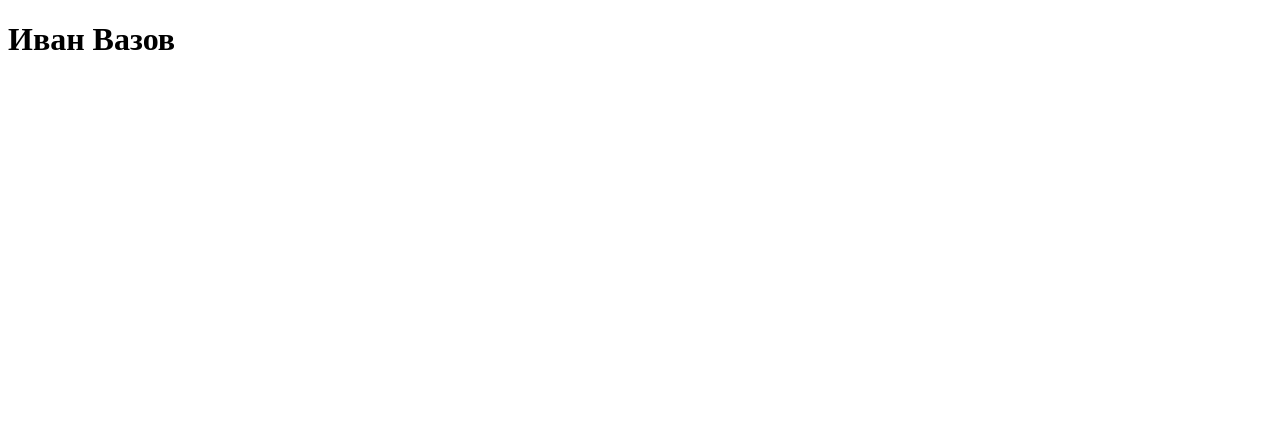
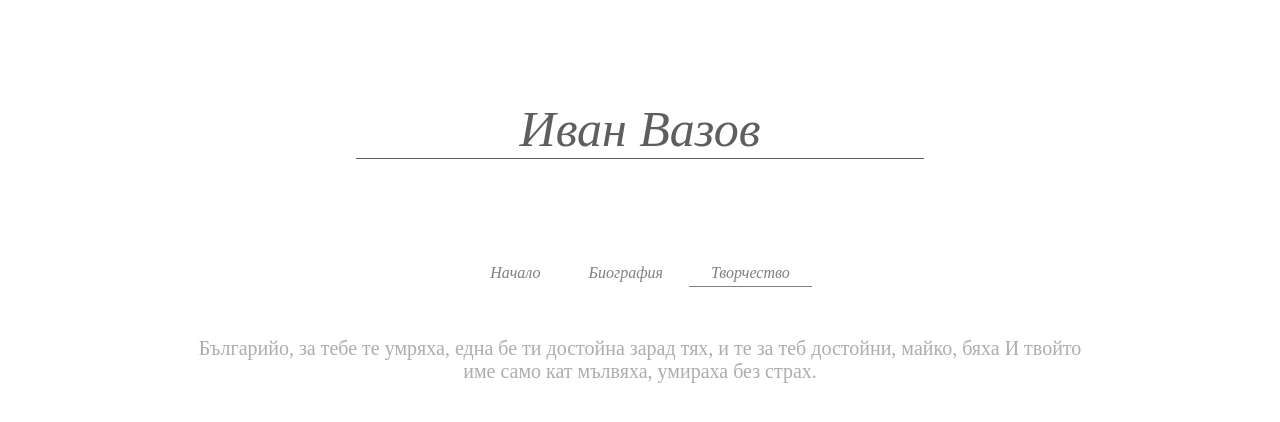
Before and after one commit to Pkotova/Vazov, a plain HTML site: page pages/creation.html in a window 1280 px wide. Drawn offline with Linux system fonts and the light colour scheme.

Commit message:
creation

```diff
--- a/pages/creation.html
+++ b/pages/creation.html
@@ -2,11 +2,36 @@
 <html lang="en">
 <head>
     <meta charset="UTF-8">
-    <title>Creation</title>
+    <title>Творчество</title>
+    <link rel="stylesheet" type="text/css" href="../styles/creation-style.css">
 </head>
 <body>
+
 <header>
     <h1 id="title">Иван Вазов</h1>
 </header>
+
+
+<div id="navigation">
+    <a href="">Начало</a>
+    <a href="../pages/biography.html">Биография</a>
+    <a href="#" id="currentPage">Творчество</a>
+</div>
+
+<div>
+    <p id="phrase">
+        Българийо, за тебе те умряха,
+        една бе ти достойна зарад тях,
+        и те за теб достойни, майко, бяха
+        И твойто име само кат мълвяха,
+        умираха без страх.
+    </p>
+</div>
+
+
+
+<footer>
+
+</footer>
 </body>
 </html>
--- /dev/null
+++ b/styles/creation-style.css
@@ -0,0 +1,68 @@
+body {
+    overflow: hidden;
+}
+#title{
+    color: #5e5e5e;
+    text-align: center;
+    display: block;
+    margin: 100px auto ;
+    font-size: 50px;
+    font-family: "Segoe Script";
+    font-weight: 100;
+    font-style: italic;
+    border-bottom: 1px solid #5e5e5e;
+    width: 45%;
+}
+#sign {
+    float: left;
+}
+#currentPage{
+    border-bottom:1px solid;
+}
+#navigation{
+    margin: 20px auto;
+    display: block;
+    text-align: center;
+    border-color: #E0E0E0;
+    width: 40%;
+    padding: 5px 5px;
+    font-family: "Sitka Small";
+    font-style: italic;
+}
+
+#navigation a{
+    color: #7F7F7F;
+    text-decoration: none;
+    margin: 0 auto;
+    padding: 5px 22px ;
+    transition: 2s ease 0s;
+}
+#navigation a:hover{
+    transition: 1s ease 0s;
+    color: #545454;
+    font-size: 20px;
+
+
+}
+#vazov1{
+    margin: 50px auto;
+    display: block;
+    text-align: center;
+    width: auto;
+}
+#phrase{
+    margin: 50px auto;
+    display: block;
+    text-align: center;
+    width: 70%;
+    font-family: "Segoe Script";
+    font-size: 20px;
+    color: #ADADAD;
+    transition: 1s ease 0s;
+}
+#phrase:hover{
+
+    transition: 1s ease 0s;
+    font-size:20.5px;
+    color:#7C7C7C;
+}
```
